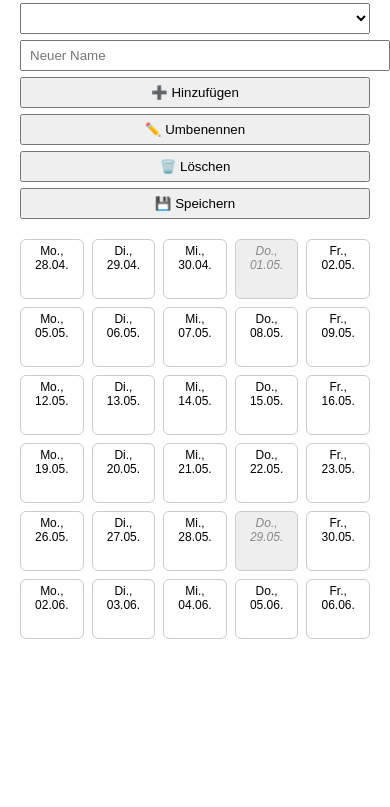
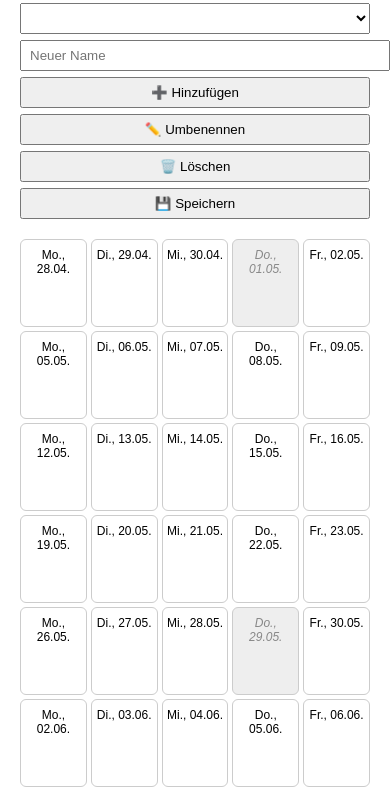
Before and after one commit to maexe27/thermen-planer, a plain HTML site: page index.html in a window 390 px wide. Shown: the part 147-954 px from the top of the page. Before the commit the page ends 844 px from the top, so only its background shows below. Drawn offline with Linux system fonts and the light colour scheme; no server answers.

Commit message:
again and again and again

```diff
--- a/index.html
+++ b/index.html
@@ -41,6 +41,7 @@
       cursor: pointer;
       transition: background-color 0.3s ease, border 0.3s ease;
       min-height: 50px;
+      font-size: 1rem;
     }
 
     .day.empty {
@@ -67,9 +68,14 @@
     }
 
     @media (max-width: 600px) {
+      .calendar {
+        gap: 4px;
+      }
+
       .day {
-        padding: 4px;
+        padding: 8px 4px;
         font-size: 0.75rem;
+        min-height: 70px;
       }
 
       .controls {
@@ -84,6 +90,7 @@
       }
     }
   </style>
+
 
 </head>
 <body>
```
